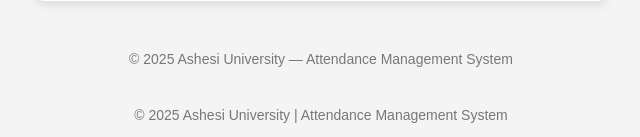
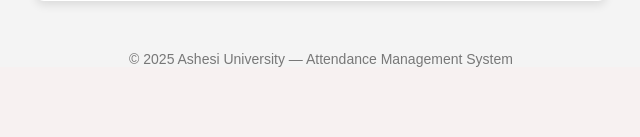
Before and after one commit to danita-sharon/danita_labproject, a PHP site: page /signup.php in a window 1280 px wide. Shown: the part 1179-1316 px from the top of the page, without its empty margins (319-959 px from the left). After the commit the page ends 1246 px from the top, so only its background shows below. Run offline with PHP 8.4, Linux system fonts and the light colour scheme; some libraries are stand-ins or nearby versions.

Commit message:
Remove footer from signup.php
Removed footer section from the signup page.

```diff
--- a/signup.php
+++ b/signup.php
@@ -272,9 +272,7 @@ document.getElementById("signupForm").addEventListener("submit", async function(
 
 
   <!-- Footer -->
-  <footer>
-    <p>&copy; 2025 Ashesi University | Attendance Management System</p>
-  </footer>
+
   <!-- Validation -->
   <script src="https://cdn.jsdelivr.net/npm/sweetalert2@11"></script>
   <script>
```
